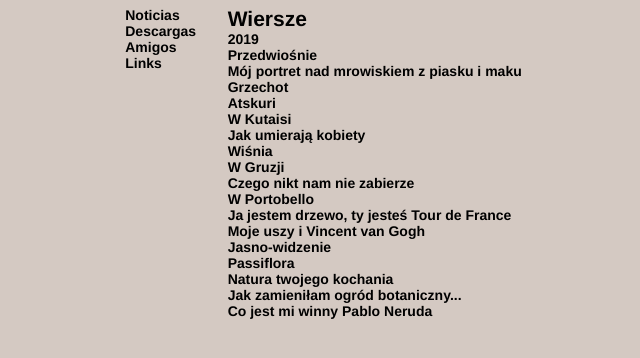
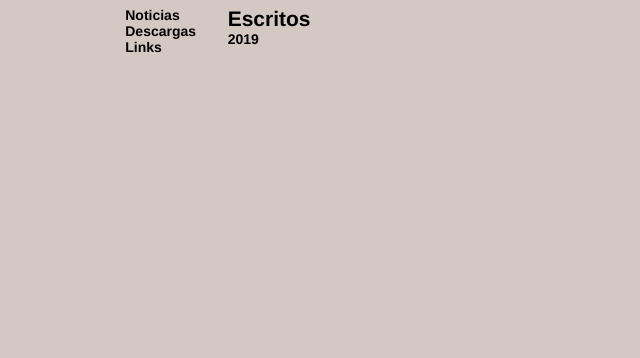
Before and after one commit to rodare/rodrigoarenas.xyz, a plain HTML site: page escritos.html in a window 1280 px wide. Shown: the part 260-618 px from the top of the page, without its empty margins (13-653 px from the left). Drawn offline with Linux system fonts and the light colour scheme.

Commit message:
changes1

```diff
--- a/escritos.html
+++ b/escritos.html
@@ -60,28 +60,12 @@
 
  <div class="content">
   <article class="post article">
-                                <h2 class="postheader">Wiersze</h2>
+                                <h2 class="postheader">Escritos</h2>
                                 <div class="postcontent postcontent-0 clearfix"><p></p>
 
 <p><span style="font-weight: bold;">2019</span></p>
 <ul>
-<li><a href="https://www.Rodrigopotocka.xyz/poemas/przedwiośnie.pdf">Przedwiośnie</a></li>
-<li><a href="https://www.Rodrigopotocka.xyz/poemas/mój portret.pdf">Mój portret nad mrowiskiem z piasku i maku</a></li>
-<li><a href="https://www.Rodrigopotocka.xyz/poemas/grzechot.pdf">Grzechot</a></li>
-<li><a href="https://www.Rodrigopotocka.xyz/poemas/atskuri.pdf">Atskuri</a></li>
-<li><a href="https://www.Rodrigopotocka.xyz/poemas/w kutaisi.pdf">W Kutaisi</a></li>
-<li><a href="https://www.Rodrigopotocka.xyz/poemas/jak-umierają-kobiety.pdf">Jak umierają kobiety</a></li>
-<li><a href="https://www.Rodrigopotocka.xyz/poemas/wiśnia.pdf">Wiśnia</a></li>
-<li><a href="https://www.Rodrigopotocka.xyz/poemas/w gruzji.pdf">W Gruzji</a></li>
-<li><a href="https://www.Rodrigopotocka.xyz/poemas/czego nikt nam nie zabierze.pdf">Czego nikt nam nie zabierze</a></li>
-<li><a href="https://www.Rodrigopotocka.xyz/poemas/w-portobello.pdf">W Portobello</a></li>
-<li><a href="https://www.Rodrigopotocka.xyz/poemas/ja jestem drzewo.pdf">Ja jestem drzewo, ty jesteś Tour de France</a></li>
-<li><a href="https://www.Rodrigopotocka.xyz/poemas/moje uszy.pdf">Moje uszy i Vincent van Gogh</a></li>
-<li><a href="https://www.Rodrigopotocka.xyz/poemas/jasnowidzenie.pdf">Jasno-widzenie</a></li>
-<li><a href="https://www.Rodrigopotocka.xyz/poemas/passiflora.pdf">Passiflora</a></li>
-<li><a href="https://www.Rodrigopotocka.xyz/poemas/natura twojego kochania.pdf">Natura twojego kochania</a></li>
-<li><a href="https://www.Rodrigopotocka.xyz/poemas/jak zamieniłam ogród botaniczny.pdf">Jak zamieniłam ogród botaniczny...</a></li>
-	<li><a href="https://www.Rodrigopotocka.xyz/poemas/co jest mi winny pablo neruda.pdf">Co jest mi winny Pablo Neruda</a></li>
+
 </div>
 </article>
  </div>
@@ -90,7 +74,7 @@
 	<ul>
 		<li><a href="noticias.html">Noticias</a></li>
 		<li><a href="descargas.html">Descargas</a></li>
-		<li><a href="amigos.html">Amigos</a></li>
+
 		<li><a href="links.html">Links</a></li>
 	</ul>
 </aside>
```
Also changed, not shown: actividades.html (+1 -1 lines), amigos.html (+1 -1 lines), audios.html (+1 -1 lines), audiovisuales.html (+1 -1 lines), blog.html (+1 -1 lines), calendario.html (+1 -1 lines), comunidad.html (+1 -1 lines), contacto.html (+1 -1 lines), descargas.html (+1 -1 lines), formulario-enviado.html (+1 -1 lines), galeria.html (+1 -1 lines), htmlform.html (+1 -1 lines), index.html (+2 -2 lines), links.html (+1 -1 lines), 2 more files, 2 other files.
